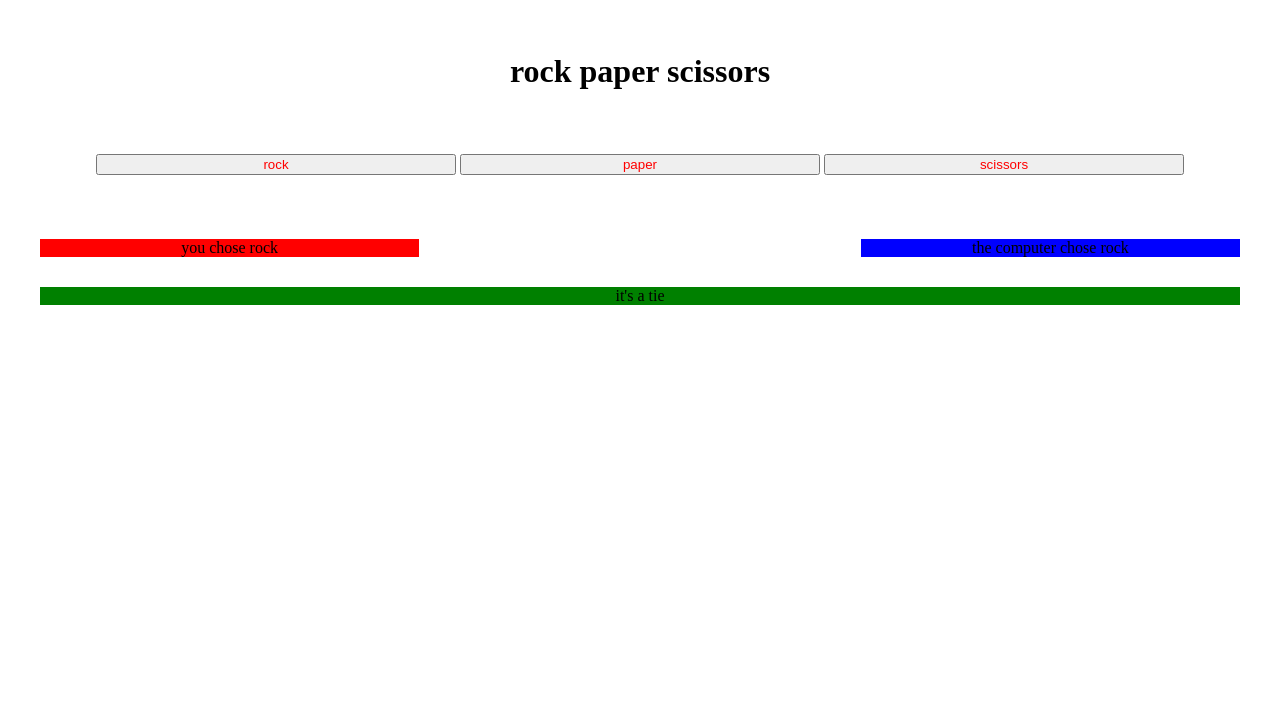
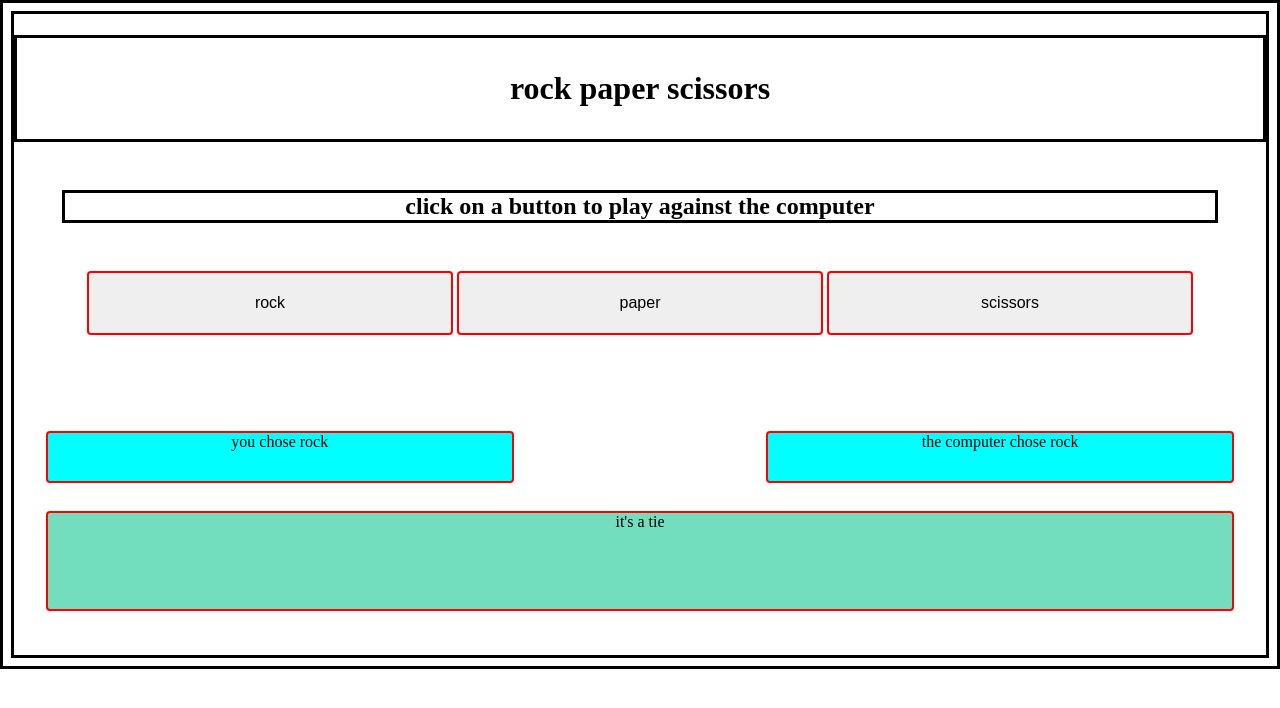
Before and after one commit to MeAAnderson/rock-paper-scissors, a plain HTML site: page index.html in a window 1280 px wide. Both pictures are taken after a click on the button "rock". Drawn offline with Linux system fonts and the light colour scheme.

Commit message:
layout more sensible. removed inefficient result notification

```diff
--- a/index.html
+++ b/index.html
@@ -8,17 +8,17 @@
   <link rel="stylesheet" href="style.css">
 </head>
 <body>
-<h1>rock paper scissors</h1>
-<div>
+  <h1>rock paper scissors</h1>
+  <h2>click on a button to play against the computer</h2>
+<div class='container'>
   <button class='choice' onclick= 'pause(setTimeout(assignRock, 300))'>rock</button>
   <button class='choice' onclick='pause(setTimeout(assignPaper, 300))'>paper</button>
   <button class='choice' onclick='pause(setTimeout(assignScissors, 300))'>scissors</button>
 </div>
-
-<div id='yours'></div>
-<div id='computers'></div>
-
-<div id='result'></div>
-
+<div class='container'>
+  <div id='yours'></div>
+  <div id='computers'></div>
+  <div id='result'></div>
+</div>
 </body>
 </html>
--- a/script.js
+++ b/script.js
@@ -1,7 +1,6 @@
+
 
 let userChoice;
-
-
 
 function assignRock(){
   userChoice = 'rock'
@@ -18,8 +17,6 @@ function assignScissors(){
   playGame()
 }
 
-
-
 function pause(){
     document.getElementById('result').innerHTML='...'
     document.getElementById('yours').innerHTML='...'
@@ -28,13 +25,12 @@ function pause(){
 
 function playGame(){
 
-
     let computerChoice = Math.floor((Math.random() * 3));//get random number from computer
 
-if (computerChoice === 0){  //assign name to randomly generated number for readability
+    if (computerChoice === 0){ //assign name to randomly generated number
         computerChoice = 'rock'
     }
-else if (computerChoice == 1){
+    else if (computerChoice === 1){
         computerChoice = 'paper'
     }
     else {
@@ -44,24 +40,30 @@ else {
     document.getElementById('yours').innerHTML=('you chose ' + userChoice)
     document.getElementById('computers') .innerHTML=('the computer chose ' + computerChoice)
 
-if (userChoice == computerChoice){
-  document.getElementById('result').innerHTML= 'it\'s a tie';  // is it equal? then it's a tie
+    let result;
+
+    if (userChoice === computerChoice){
+    result = 'it\'s a tie';//   document.getElementById('result').innerHTML= 'it\'s a tie';  // is it equal? then it's a tie
     } else { //if not equal, find out who wins
-  let result;
+    //    let result;
         switch (userChoice) { //decide which choice wins
             case 'paper':
-      result = computerChoice == 'rock' ? 'you win' : 'you lose';
+                result = computerChoice === 'rock' ? 'you win' : 'you lose';
+                break;
 
+            case 'rock':
+                result = computerChoice === 'scissors' ? 'you win' : 'you lose';
                 break;
-    case 'rock':
-      result = computerChoice == 'scissors' ? 'you win' : 'you lose';
 
-      break;
             case 'scissors':
-      result = computerChoice == 'paper' ? 'you win' : 'you lose';
-
+                result = computerChoice === 'paper' ? 'you win' : 'you lose';
                 break;
         }
-  document.getElementById('result').innerHTML= result
     }
+  document.getElementById('result').innerHTML= result;
+  document.getElementById('yours').style.visibility= 'visible';
+  document.getElementById('computers').style.visibility= 'visible';
+  document.getElementById('result').style.visibility= 'visible';
+
+
 }
--- a/style.css
+++ b/style.css
@@ -1,33 +1,60 @@
+*{
+  border-style: solid;
+}
 h1{
   text-align: center;
   padding: 1em;
 }
-  .choice {
+h2{
   text-align: center;
-    color: red;
-    width: 30%;
-
+  margin: 2em;
 }
 div{
   text-align: center;
-    margin: 2em;
+  margin: 1em;
+  border: 2px;
+  border-color: black;
+}
+.container{
+  height: 11em;
+}
+.choice{
+  height: 4em;
+  width: 30%;
+  border-style: solid;
+  border: 2px solid red;
+  border-radius: 4px;
+  font-size: 1em;
+  text-align: center;
+  background-color: ;
 }
 #yours{
-    background-color: red;
   float: left;
-    position: relative;
-    top: 0em;
-    width: 30%
 }
 #computers{
-    background-color: blue;
   float: right;
-    top: 0em;
-    width: 30%
-
 }
 #result{
-    background-color: green;
   position: relative;
-    top: 5em;
+  top: 3em;
+  height: 6em;
+
+  background-color: rgb(115, 222, 190);
 }
+
+#yours, #computers{
+
+  position: relative;
+  bottom: 3em;
+
+  width: 38%;
+  height: 3em;
+
+  background-color: cyan;
+}
+#result, #yours, #computers{
+  visibility: hidden;
+  border-style: solid;
+  border: 2px solid red;
+  border-radius: 4px;
+}
```
Lines whose indentation alone changed are shown as unchanged.
